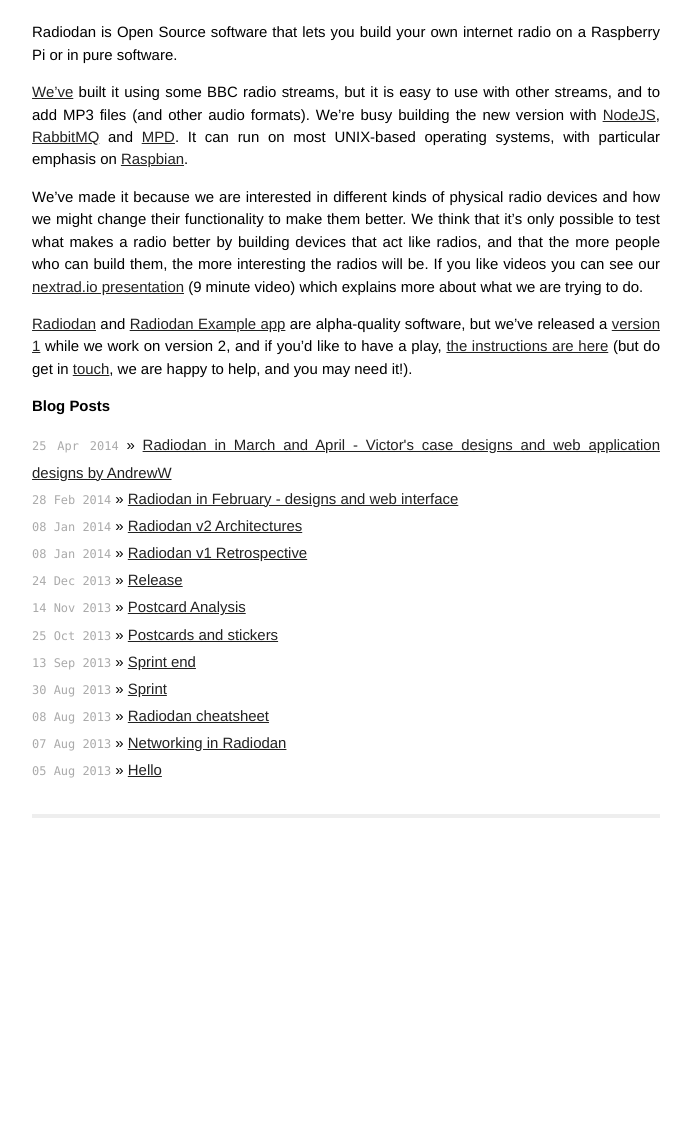
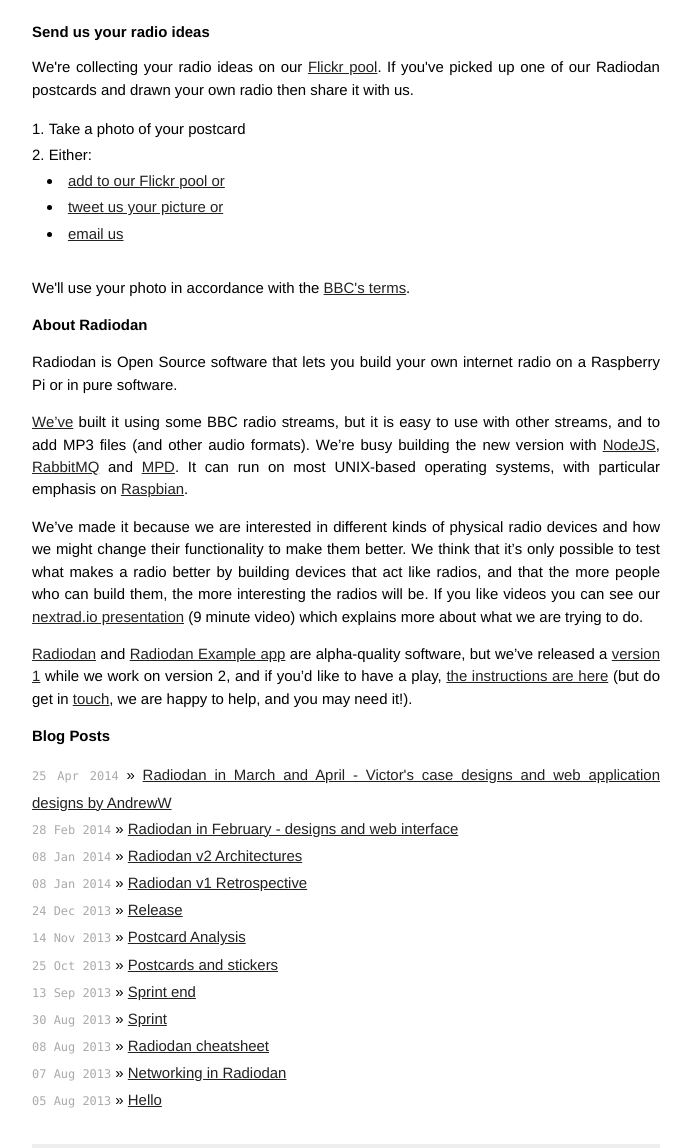
Before and after one commit to radiodan/radiodan.github.io, a Jekyll site: the page built from index.html, in a window 1280 px wide. Shown: the part 320-1468 px from the top of the page, without its empty margins (294-985 px from the left). Built offline with Jekyll 4.4.1, drawn with Linux system fonts in a browser that asks for light colours; Markdown is read by kramdown in place of the engine named in the settings; comment, search, counter and statistics services are not loaded; before the commit the page ends 1138 px from its top, so only the background shows below that.

Commit message:
Add instructions for postcard uploads

```diff
--- a/css/main.css
+++ b/css/main.css
@@ -48,6 +48,23 @@
   color: #aaa;
   font-family: Monaco, "Courier New", monospace;
   font-size: 80%;
+}
+
+.items {
+  list-style-position: inside;
+  margin-bottom: 2em;
+}
+
+.items li {
+  line-height: 1.75em;
+}
+
+ul.items li {
+  list-style-type: disc;
+}
+
+ol ul li {
+  margin-left: 1em;
 }
 
 /*****************************************************************************/
--- a/index.html
+++ b/index.html
@@ -4,6 +4,30 @@
 type: home
 ---
 
+<h2>Send us your radio ideas</h2>
+We're collecting your radio ideas on our <a href="https://www.flickr.com/groups/2386878@N23">Flickr pool</a>. If you've picked up one of our Radiodan postcards and drawn your own radio then share it with us.
+
+<ol class="items">
+ <li>Take a photo of your postcard</li>
+ <li>
+    Either:
+    <ul class="items">
+      <li>
+        <a href="https://www.flickr.com/groups/2386878@N23/pool/add/">add to our Flickr pool or</a>
+      </li>
+      <li>
+        <a href="http://twitter.com/teamradiodan">tweet us your picture or</a>
+      </li>
+      <li>
+        <a href="mailto:postcards@radiodan.net">email us</a>
+      </li>
+    </ul>
+  </li>
+</ol>
+
+<p>We'll use your photo in accordance with the <a href="http://www.bbc.co.uk/terms/personal.shtml#5">BBC's terms</a>.</p>
+
+<h2>About Radiodan</h2>
 {% capture about %}{% include about-project.md %}{% endcapture %}
 {{ about | markdownify }}
 
```
